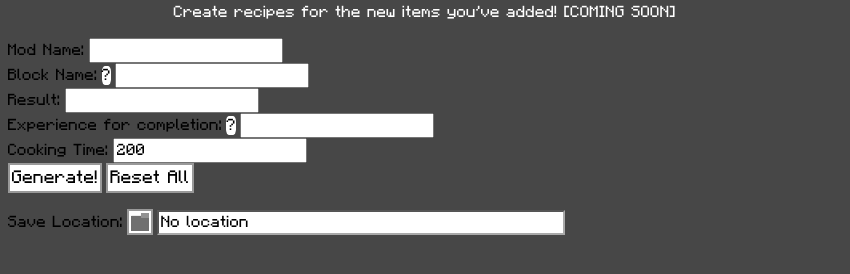
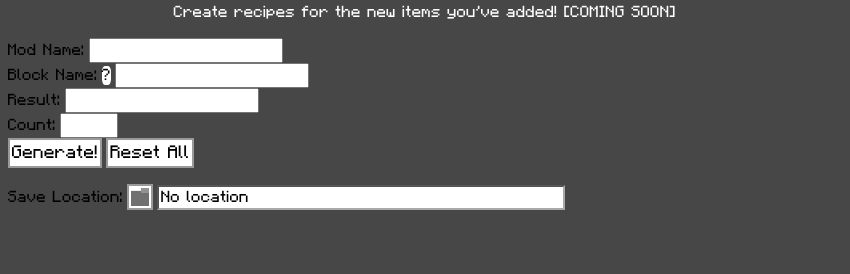
Before and after one commit to Deviouslrd/json-generator, an Electron app: page pages/recipe_cutter.html in a window 850 px wide. Shown: the part 112-386 px from the top of the page. Drawn offline with Linux system fonts and the light colour scheme.

Commit message:
Page updates

```diff
--- a/pages/recipe_cutter.html
+++ b/pages/recipe_cutter.html
@@ -43,22 +43,10 @@
 
             <div>
                 <label for="result" class="textbold">Result:</label>
-                <input type="text" id="result" required="true" class="textinput">
+                <input type="text" id="result" required="true" class="textinput"><br>
+                <label for="resultCount" class="textbold">Count:</label>
+                <input type="number" id="resultCount" required="true" class="textinput" style="width: 50px">
             </div>
-
-            <div>
-                <label for="xpAmount" class="textbold">Experience for completion:</label>
-                <div class="tooltip">?
-                    <span class="tooltiptext">For reference, smelting ores gives 1 xp (ancient debris gives 2), food gives 0.35, and regular blocks give 0.1</span>
-                </div>
-                <input type="number" id="xpAmount" required="true" class="textinput">
-            </div>
-
-            <div>
-                <label for="cookTime" class="textbold">Cooking Time:</label>
-                <input type="number" id="cookTime" required="true" value="200" class="textinput">
-            </div>
-        </div>
 
         <div name="bottomButtons">
             <input type="submit" value="Generate!" id="generateBtn" class="button">
```
Also changed, not shown: pages/recipe_furnace.html (+2 -2 lines), pages/recipe_table.html (+1 -16 lines).
